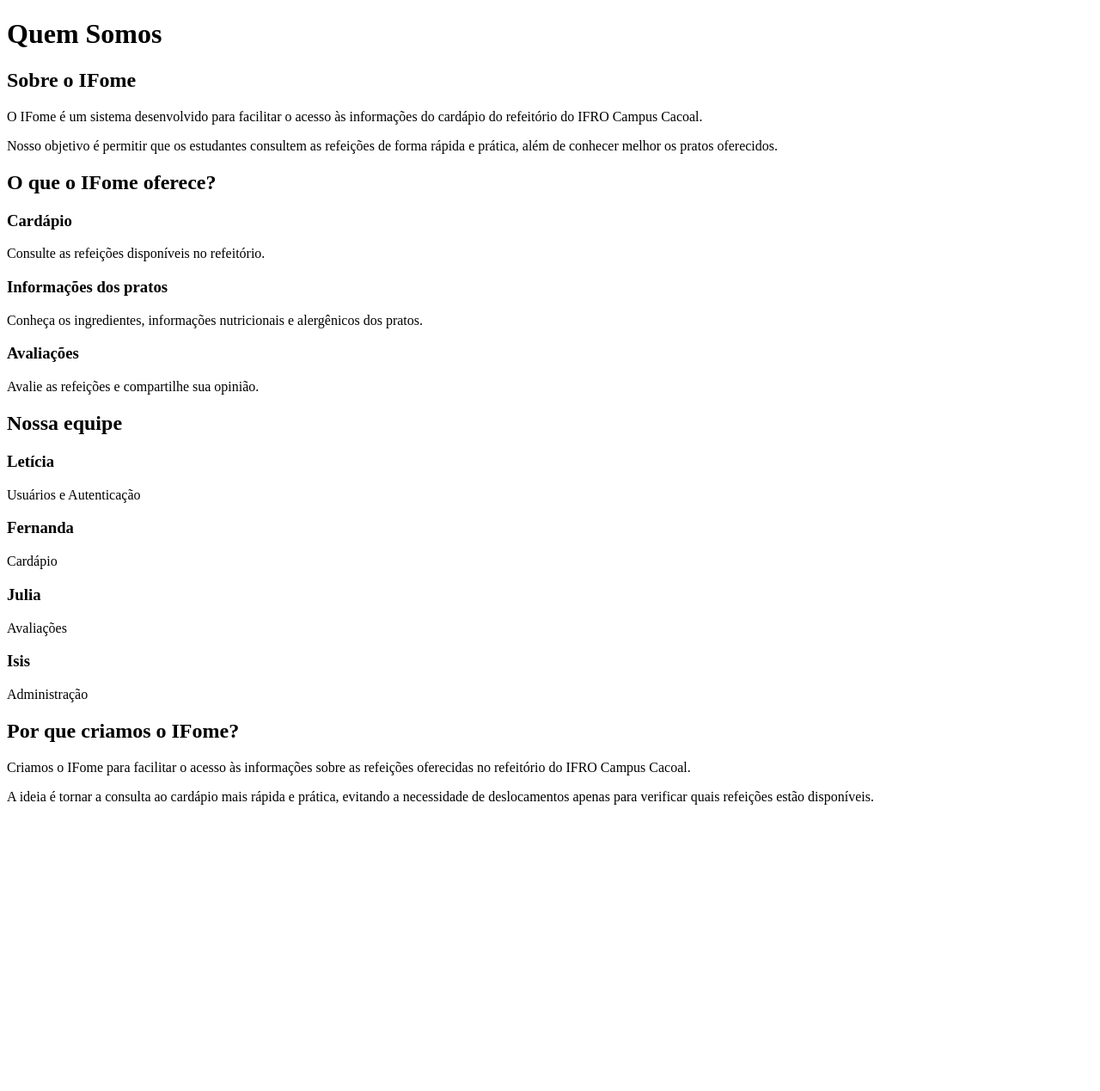
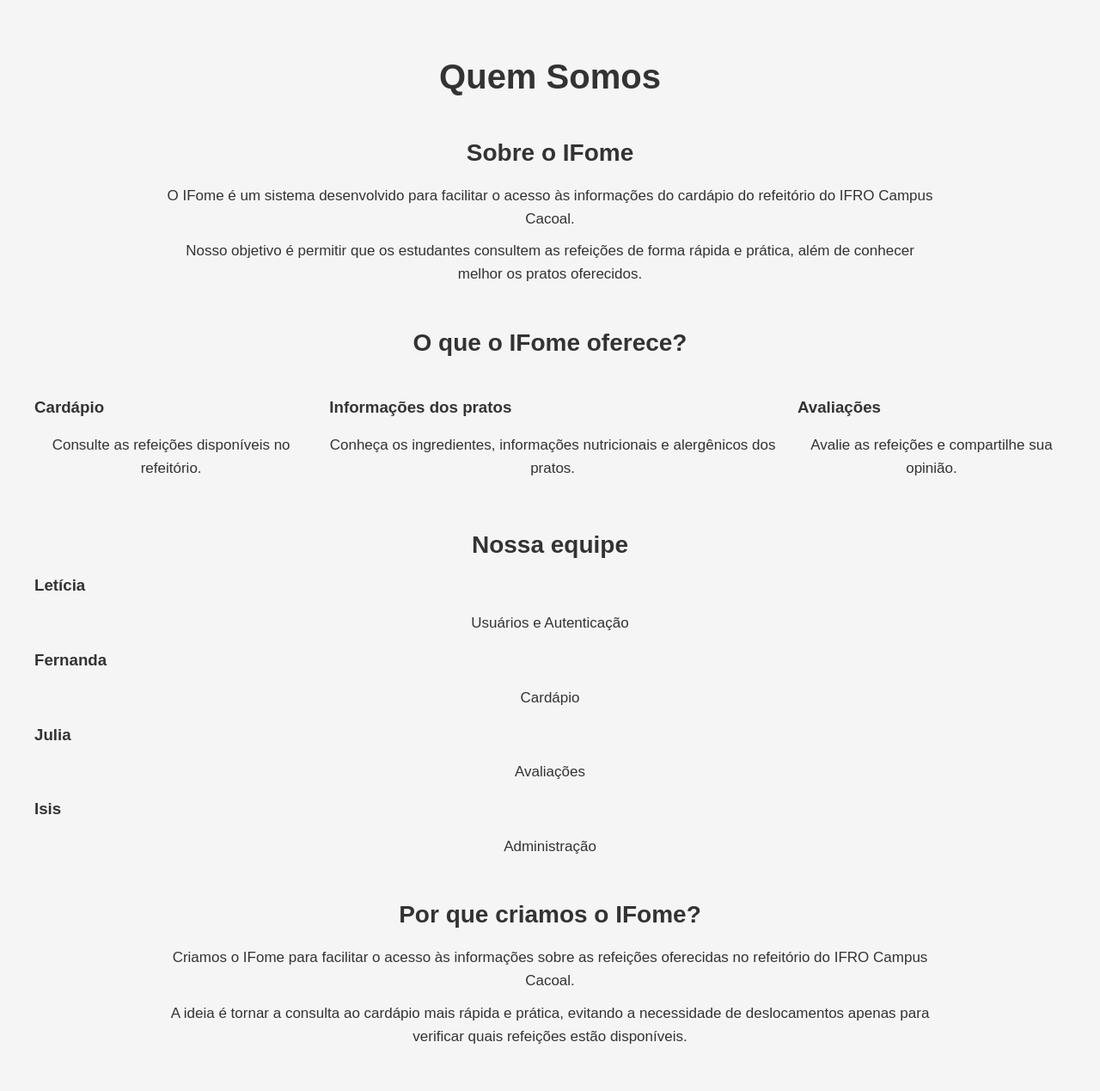
Before and after one commit to jtruazelli/IFome-Django, a Django app: template templates/quem_somos.html in a window 1280 px wide. Shown: the whole page at 86% size. Before the commit the page ends 936 px from the top, so only its background shows below. Run offline with Django 5.2, Linux system fonts and the light colour scheme; the template is opened without the code that fills it, so the values that code supplies are empty.

Commit message:
fiz o css do quem_somos

```diff
--- /dev/null
+++ b/static/css/quem_somos.css
@@ -0,0 +1,35 @@
+body {
+    font-family: Arial, sans-serif;
+    background-color: #f5f5f5;
+    margin: 0;
+    padding: 40px;
+    color: #333;
+}
+
+h1 {
+    text-align: center;
+    font-size: 40px;
+    margin-bottom: 40px;
+}
+
+h2 {
+    text-align: center;
+    font-size: 28px;
+    margin-top: 50px;
+    margin-bottom: 20px;
+}
+
+p {
+    font-size: 17px;
+    line-height: 1.6;
+    max-width: 900px;
+    margin: 10px auto;
+    text-align: center;
+}
+
+.cards {
+    display: flex;
+    justify-content: center;
+    gap: 25px;
+    margin-top: 30px;
+}
--- a/templates/quem_somos.html
+++ b/templates/quem_somos.html
@@ -5,6 +5,9 @@
     <meta name="viewport" content="width=device-width, initial-scale=1.0">
 
     <title>Quem Somos - IFome</title>
+
+    {% load static %}
+    <link rel="stylesheet" href="{% static 'css/quem_somos.css' %}">
 </head>
 
 <body>
@@ -27,7 +30,7 @@
 
     <h2>O que o IFome oferece?</h2>
 
-    <div>
+    <div class="cards">
 
         <div>
             <h3>Cardápio</h3>
--- a/usuarios/views.py
+++ b/usuarios/views.py
@@ -11,7 +11,7 @@ def login_view(request):
 
         if form.is_valid():
             login(request, form.get_user())
-            return redirect('admin:index')
+            return redirect('administracao:dashboard')
 
     else:
         form = LoginForm(request=request)
```
